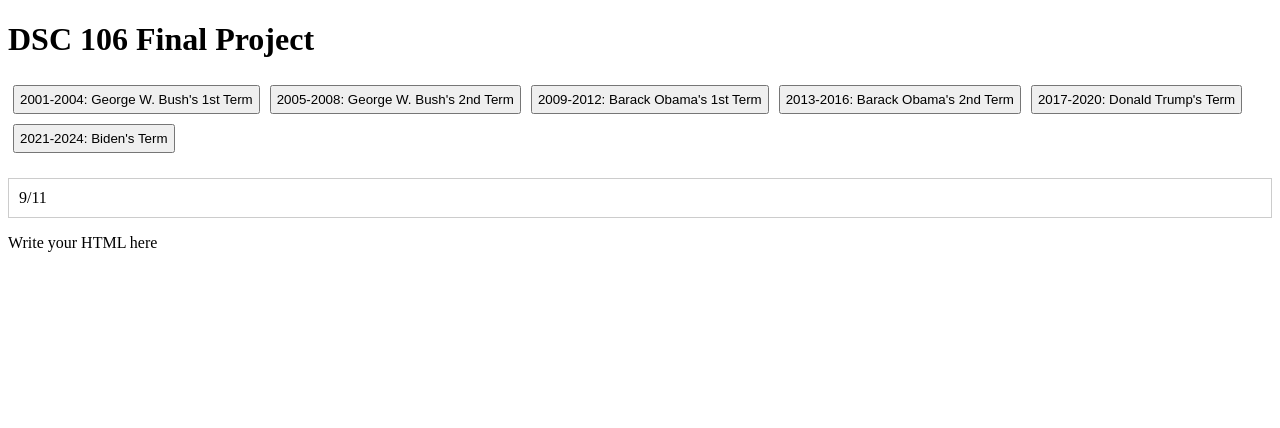
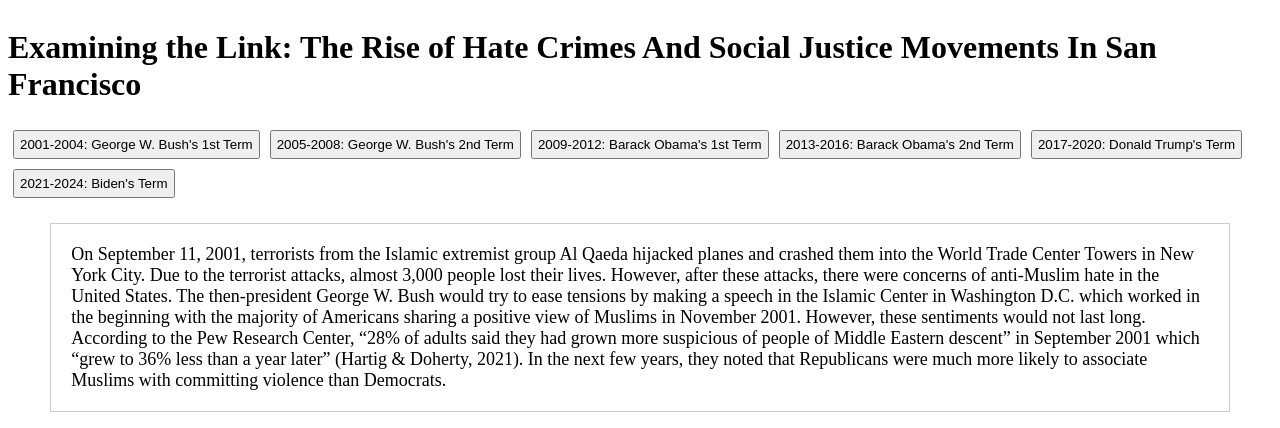
Before and after one commit to angela139/dsc106-final, a SvelteKit app: page / in a window 1280 px wide. Shown: the top 428 px of the page. Built offline with nearby package versions, Linux system fonts and the light colour scheme; no server answers.

Commit message:
Updated blurbs and styling

```diff
--- a/src/components/App.svelte
+++ b/src/components/App.svelte
@@ -22,7 +22,12 @@ const terms = [
 
 let selectedTerm = terms[0];
 
-const blurbs = ['9/11', 'idk', 'obamna', "what's obama's last name", 'guy ig', 'joever']
+const blurbs = ['On September 11, 2001, terrorists from the Islamic extremist group Al Qaeda hijacked planes and crashed them into the World Trade Center Towers in New York City. Due to the terrorist attacks, almost 3,000 people lost their lives. However, after these attacks, there were concerns of anti-Muslim hate in the United States. The then-president George W. Bush would try to ease tensions by making a speech in the Islamic Center in Washington D.C. which worked in the beginning with the majority of Americans sharing a positive view of Muslims in November 2001. However, these sentiments would not last long. According to the Pew Research Center, “28% of adults said they had grown more suspicious of people of Middle Eastern descent” in September 2001 which “grew to 36% less than a year later” (Hartig & Doherty, 2021). In the next few years, they noted that Republicans were much more likely to associate Muslims with committing violence than Democrats.',
+'During the George W. Bush’s second term, the United States began to grapple with issues with the anti-LGBTQ+ hate. On September 6, 2005, for the first time, the California Legislature passed a bill to allow same-sex marriage but then-governor Arnold Schwarzenegger vetoes it (CNN, 2024). In a survey conducted by Harris Interactive in 2006, they found that 54% of LGBTQ+ people were worried about being hate crimed. Nonetheless, the public sentiment towards LGBTQ+ wouldn’t improve much in the next few years. In 2008, California voters would pass Proposition 8 which would make same-sex marriage illegal.',
+'On October 28, 2009, newly-elected President Barack Obama signed Matthew Shepard and James Byrd, Jr. Hate Crimes Prevention Act into law which made it a federal crime for someone to assault another person based on their gender identity or sexual orientation. This landmark legislation was a significant achievement for the LGBTQ+ rights movement, providing legal protection against violence. In the next few years, more strides were made to protect their rights including Proposition 8 being labeled unconstitutional in 2010 by a federal judge. In 2012, President Obama would become the first president to publicly support same-sex marriage.',
+"While the LGBTQ+ movement was taking big steps to fight for their rights, another civil rights movement began to stir in 2013 and 2014. In 2013, Alicia Garza, Patrisse Cullors, and Opal Tometi formed the Black Lives Matter Movement in response to the murderer of African American teenager Trayvon Martin being acquitted. They gained media attention through #BlackLivesMatter in an effort to fight against injustice for black people. In 2014, there were notable cases of police brutality against African Americans. Another black teenager, Micheal Brown, lost his life after being shot by a police officer in Ferguson, Missouri. This caused #BlackLivesMatter to blow up on social media, with 1.7 million instances recorded three weeks after the officer was not indicted for the shooting according to World Economic Forum (Whiting, 2022).",
+'When Donald Trump began his term as president in 2017, his administration aimed to crack down on immigration policies, specifically targeting undocumented immigrants. He signed an executive order to limit travelers from Muslim countries such as Iran and Iraq. He would also focus his efforts on building the wall between the United States and Mexico border, determined to keep undocumented immigrants from Mexico from entering the country. Towards the end of his presidency in 2020, the coronavirus spread in the United States which led to Trump enacting a travel ban from China. Due to the pandemic, he also passed Title 42 which allowed him to keep migrants and asylum seekers on the border from entering the country. The Black Lives Matter movement would also have a resurgence in 2020 with the passing of George Floyd. On May 25, 2020, a black man, George Floyd, was pinned to death by police officers during an arrest. After the recording of his death was posted to the media, hundreds of protests erupted around the United States to fight against police brutality and racism. As reported by the New York Times, the protests saw a massive turnout, peaking at half a million participants on June 6, 2020 (Buchanan et al, 2020).',
+'During the rise of the coronavirus pandemic, Asian Americans faced hate crimes due to belief that they caused the pandemic. From March 2020 to March 2021, the organization Stop AAPI Hate reported that there were 6,603 hate crimes against Asian Americans, according to NPR. On May 20, 2021, President Biden signed the COVID-19 Hate Crimes Act in response to the rise of Asian American hate, which aimed to make reporting hate crimes easier. In the present day, the Palestine-Israel conflict has been gaining traction in the United States media, as people are protesting against the war. In universities such as Brown and UCLA, there have been student protests through tent encampments and walkouts to pressure the university heads to diverge their funds from supporting the war efforts. ']
 
 let selectedBlurb = blurbs[0];
 
@@ -56,9 +61,9 @@ const load_data = () => {
 };
 
 const updateChart = async(data) => {
-  const margin = { top: 20, right: 30, bottom: 30, left: 40 };
-  const width = 500 - margin.left - margin.right;
-  const height = 300 - margin.top - margin.bottom;
+  const margin = { top: 20, right: 30, bottom: 30, left: 60 };
+  const width = 800;
+  const height = 500;
   console.log(`data: ${data}`)
   // Clear previous SVG if exists
   d3.select("#bar-chart").select("svg").remove();
@@ -66,7 +71,7 @@ const updateChart = async(data) => {
   const svg = d3.select("#bar-chart")
                 .append("svg")
                 .attr("width", width + margin.left + margin.right)
-                .attr("height", height + margin.top + margin.bottom)
+                .attr("height", height + margin.top + margin.bottom + 20)
                 .append("g")
                 .attr("transform", `translate(${margin.left},${margin.top})`);
 
@@ -95,6 +100,21 @@ const updateChart = async(data) => {
 
   svg.append("g")
     .call(d3.axisLeft(y));
+
+  // Add x-axis label
+  svg.append("text")
+    .attr("text-anchor", "middle")
+    .attr("x", width / 2)
+    .attr("y", height + margin.bottom + 10)
+    .text("Bias Type");
+
+  // Add y-axis label
+  svg.append("text")
+    .attr("text-anchor", "middle")
+    .attr("transform", "rotate(-90)")
+    .attr("x", -height / 2)
+    .attr("y", -margin.left + 20)
+    .text("Number of Hate Crimes");
 }
 
 function selectTerm(num) {
@@ -108,8 +128,7 @@ function selectTerm(num) {
 
 
 <main>
-  <h1>DSC 106 Final Project</h1>
-  <div>
+  <h1>Examining the Link: The Rise of Hate Crimes And Social Justice Movements In San Francisco</h1>
   <div id="bar-chart"></div>
   <div class="time-scale">
       {#each numbers as num}
@@ -118,20 +137,25 @@ function selectTerm(num) {
         </button>
       {/each}
   </div>
-    <div class="blurb">{selectedBlurb}</div>
-  </div>
-  <p>Write your HTML here</p>
+  <p class="blurb">{selectedBlurb}</p>
 </main>
 
 <style>
+  main {
+    display: flex;
+    flex-direction: column;
+    align-items: center;
+  }
   .time-scale button {
     margin: 5px;
     padding: 5px;
   }
   .blurb {
+    width: 90%;
     margin-top: 20px;
-    padding: 10px;
+    padding: 20px;
     border: 1px solid #ccc;
+    font-size: 18px;
   }
 
   .bar {
```
Lines whose indentation alone changed are shown as unchanged.
